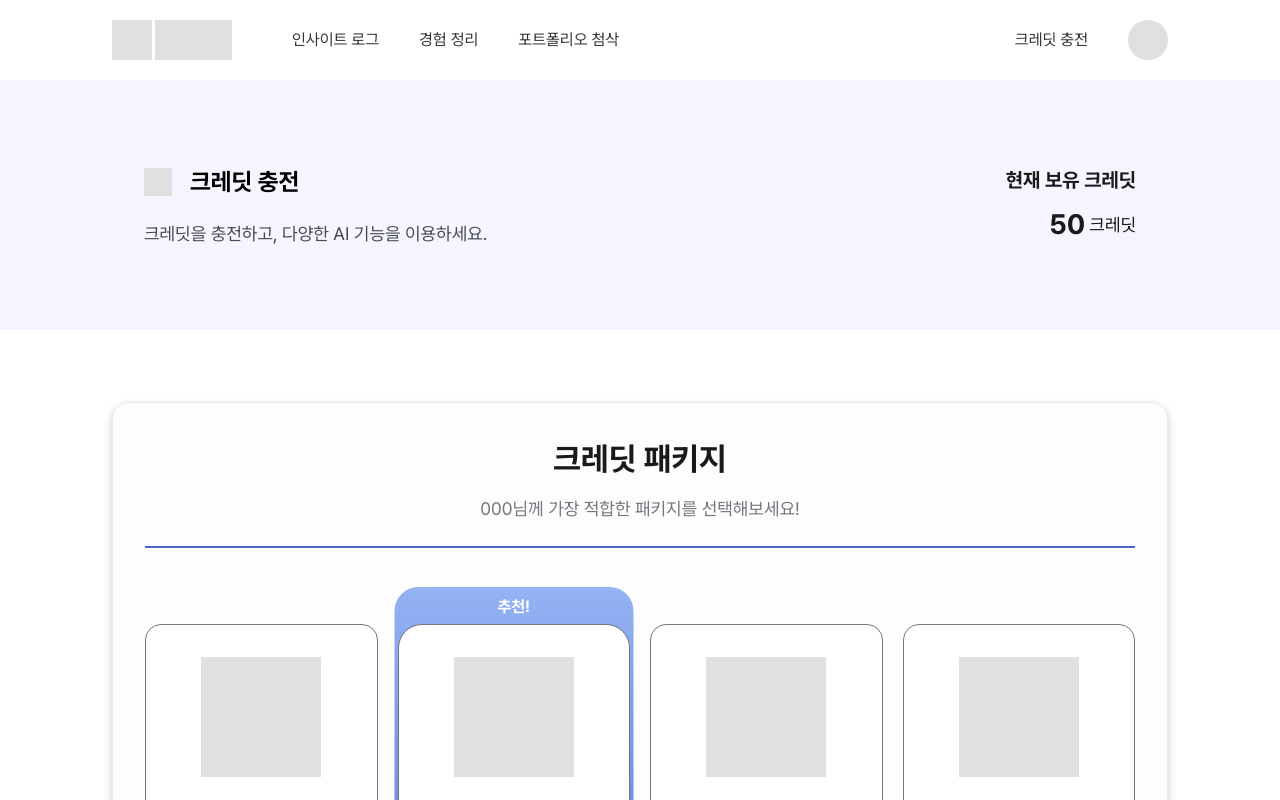
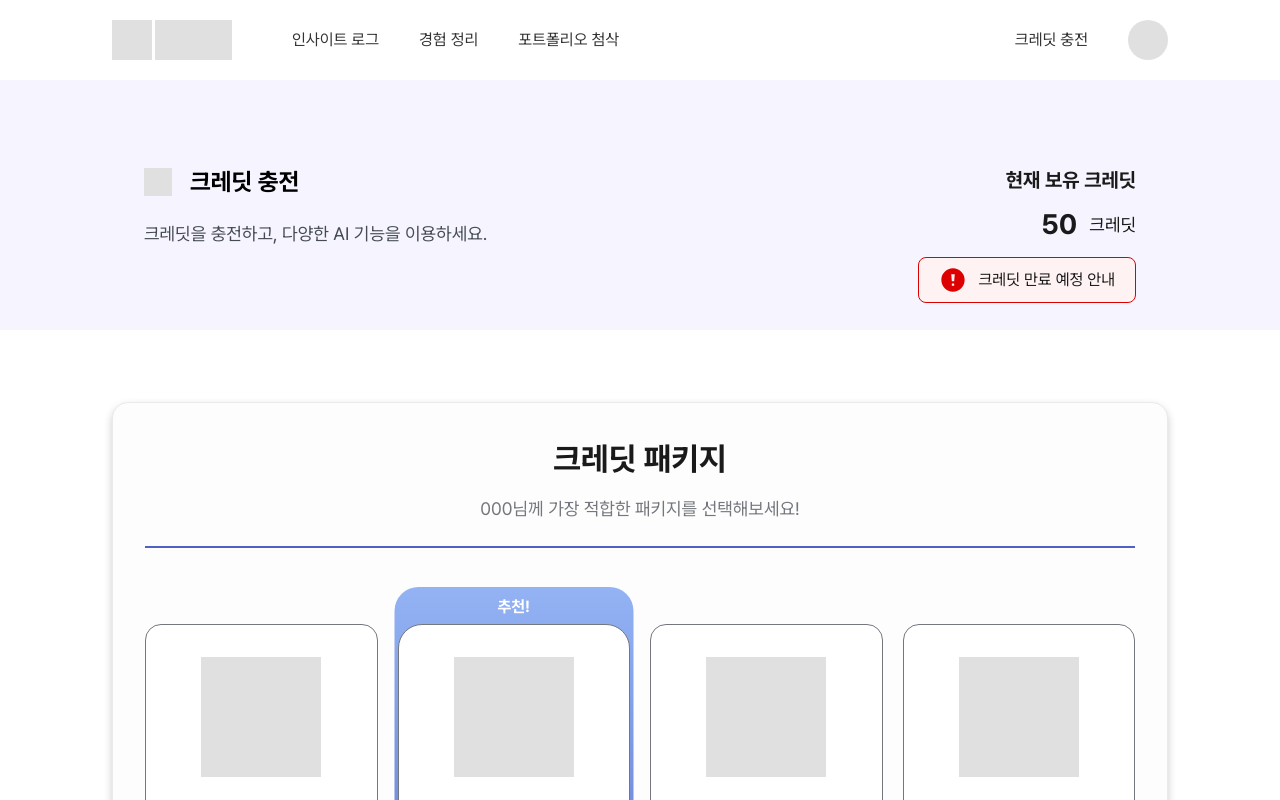
Before and after one commit to Teamie71/folioo-front, a Next.js app: page /topup in a window 1280 px wide. Shown: the top 800 px of the page. Built offline with nearby package versions, Linux system fonts and the light colour scheme.

Commit message:
✨ Feat: 크레딧 만료 예정 안내 컴포넌트 적용

```diff
--- a/src/app/topup/page.tsx
+++ b/src/app/topup/page.tsx
@@ -1,6 +1,7 @@
 'use client';
 
 import { CommonButton } from '@/components/CommonButton';
+import { CreditExpireAlert } from '@/components/CreditExpireAlert';
 
 export default function TopupPage() {
   const currentCredits = 50; // TODO: 실제 사용자 크레딧 데이터로 교체
@@ -45,8 +46,9 @@ export default function TopupPage() {
   return (
     <div className='flex flex-col gap-[4.5rem]'>
       {/* 크레딧 충전 헤더 */}
-      <div className='mx-auto flex h-[15.625rem] w-full min-w-[66rem] bg-[#F6F5FF]'>
-        <div className='mx-auto flex min-w-[66rem] items-center justify-between px-[2rem]'>
+      <div className='relative mx-auto flex h-[15.625rem] w-full min-w-[66rem] bg-[#F6F5FF]'>
+        <div className='mx-auto flex min-w-[66rem] items-center justify-center px-[2rem]'>
+          <div className='flex items-center justify-between w-full'>
             {/* 크레딧 충전 타이틀 */}
             <div>
               <div className='flex flex-col gap-[1.25rem]'>
@@ -61,17 +63,23 @@ export default function TopupPage() {
             </div>
 
             {/* 현재 보유 크레딧 */}
-          <div className='flex flex-col items-end gap-[0.5rem]'>
+            <div className='relative flex flex-col items-end gap-[0.5rem]'>
               <span className='text-[20px] font-bold text-[#1A1A1A]'>
                 현재 보유 크레딧
               </span>
-            <div className='flex items-center gap-[0.25rem]'>
+              <div className='flex items-center gap-[0.75rem]'>
                 <span className='text-[28px] font-bold text-[#1A1A1A]'>
                   {currentCredits}
                 </span>
                 <span className='text-[18px] font-normal text-[#1A1A1A]'>
                   크레딧
                 </span>
+              </div>
+
+              {/* 크레딧 만료 예정 안내 - absolute 배치 */}
+              <div className='absolute top-16 mt-[1.75rem] right-0'>
+                <CreditExpireAlert message='크레딧 만료 예정 안내' />
+              </div>
             </div>
           </div>
         </div>
```
Lines whose indentation alone changed are shown as unchanged.
